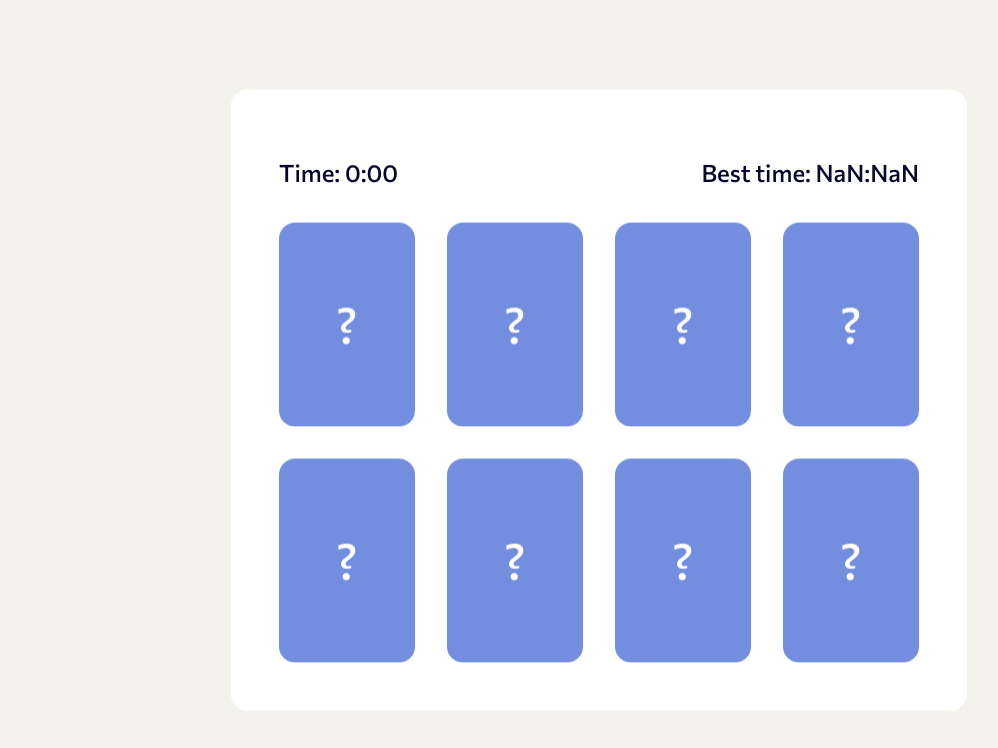
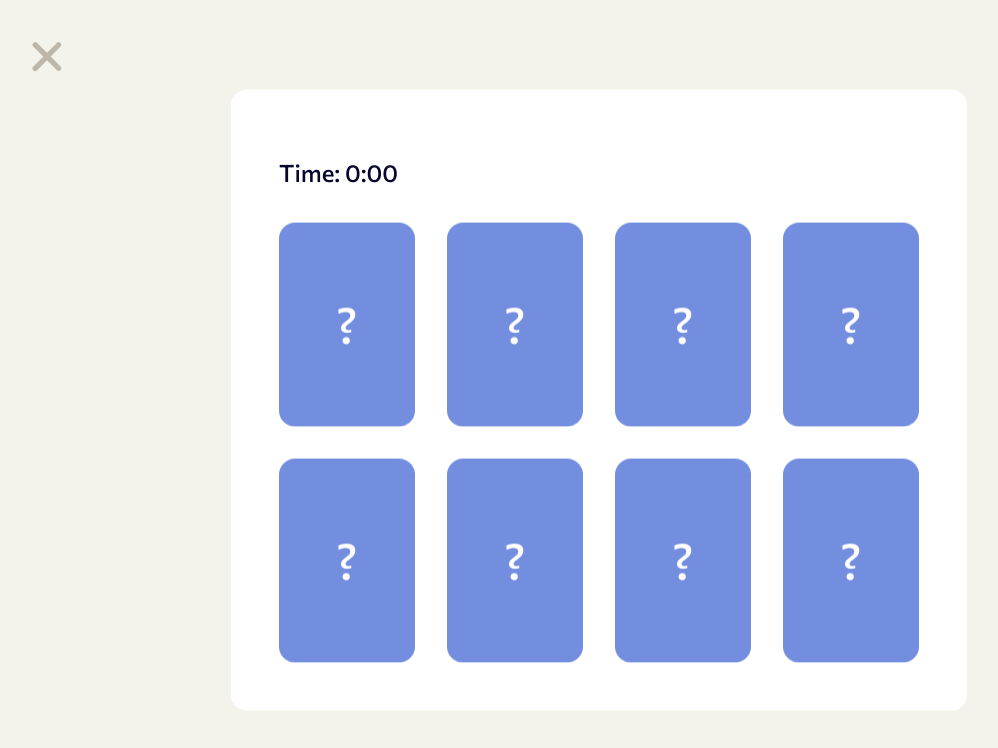
Before and after one commit to joysudo/logic-lab, a React (Vite) app: page /matching in a window 1280 px wide. Shown: the top 748 px of the page, without its empty margins (41-1039 px from the left). Built offline with nearby package versions, Linux system fonts and the light colour scheme.

Commit message:
Add exit button

```diff
--- a/src/css/matching.css
+++ b/src/css/matching.css
@@ -114,8 +114,33 @@
 
 .matching-button:hover {
   filter: brightness(0.9);
-  }
+}
 
 .matching-button:active {
   filter: brightness(0.8);
 }
+
+
+.button-exit {
+  position: fixed;
+  z-index: 100;
+  background-color: transparent;
+  outline: none;
+  border: none;
+  max-width: 3rem;
+  display: flex;
+  align-items: center;
+  justify-content: center;
+  fill: #bdb6aa;
+  transition: fill 0.1s ease-in-out;
+}
+
+.button-exit:hover {
+  filter: brightness(0.8);
+}
+
+.button-exit svg {
+  display: block;
+  width: 100%;
+  height: 100%;
+}
--- a/src/css/styles.css
+++ b/src/css/styles.css
@@ -587,7 +587,7 @@ html.lesson-page-background {
     width: 100%;
     min-height: 50vh;
     padding: 5rem;
-    background-color: #fecea7;
+    background-color: #bdb6aa;
     border-radius: 2rem;
     display: flex;
     flex-direction: column;
--- a/src/pages/Matching.jsx
+++ b/src/pages/Matching.jsx
@@ -75,11 +75,16 @@ export default function Matching() {
 
   return (
     <>
+      <a href={`/games`} className="button-exit">
+        <svg viewBox="-3.5 0 19 19">
+          <path d="M11.383 13.644A1.03 1.03 0 0 1 9.928 15.1L6 11.172 2.072 15.1a1.03 1.03 0 1 1-1.455-1.456l3.928-3.928L.617 5.79a1.03 1.03 0 1 1 1.455-1.456L6 8.261l3.928-3.928a1.03 1.03 0 0 1 1.455 1.456L7.455 9.716z"/>
+        </svg>
+      </a>
       {!showWinMessage &&
         <div className="matching-container">
           <div className="matching-info">
             <h2 className="matching-timer">Time: {`${String(Math.floor(time / 60)).padStart('0')}:${String(time % 60).padStart(2, '0')}`}</h2>
-            <h2 className="matching-timer">Best time: {`${String(Math.floor(parseInt(localStorage.getItem('bestTimeMatching')) / 60)).padStart('0')}:${String(parseInt(localStorage.getItem('bestTimeMatching')) % 60).padStart(2, '0')}`}</h2>
+            {localStorage.getItem('bestTimeMatching') && <h2 className="matching-timer">Best time: {`${String(Math.floor(parseInt(localStorage.getItem('bestTimeMatching')) / 60)).padStart('0')}:${String(parseInt(localStorage.getItem('bestTimeMatching')) % 60).padStart(2, '0')}`}</h2>}
           </div>
           <div className="matching-card-grid">
             {cards.map(card => (
@@ -98,7 +103,7 @@ export default function Matching() {
       {showWinMessage &&
         <div className={`matching-container matching-win-message`}>
          <h1>You won!</h1>
-         <p>Your time was {`${String(Math.floor(time / 60)).padStart('0')}:${String(time % 60).padStart(2, '0')}`}{time >= parseInt(localStorage.getItem('bestTimeMatching')) ? " Can you beat your best?" : " That's a new personal best!"}.</p>
+         <p>Your time was {`${String(Math.floor(time / 60)).padStart('0')}:${String(time % 60).padStart(2, '0')}`}.{time >= parseInt(localStorage.getItem('bestTimeMatching')) ? " Can you beat your best?" : " That's a new personal best!"}.</p>
          <button onClick={resetGame} className="matching-button-replay matching-button">Play Again?</button>
          <a href={`/`} className="matching-button">Back to Home</a>
         </div>
```
